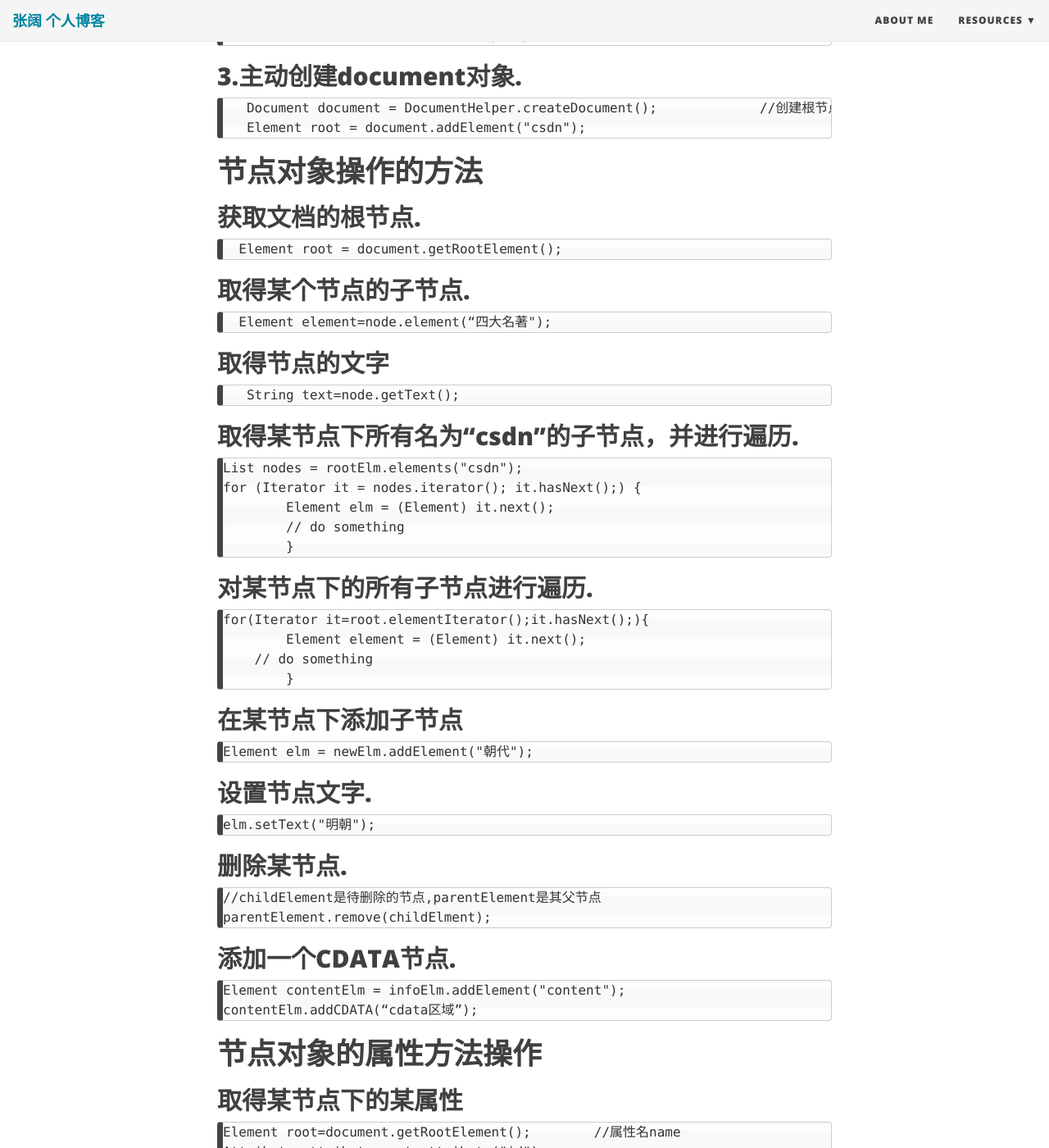
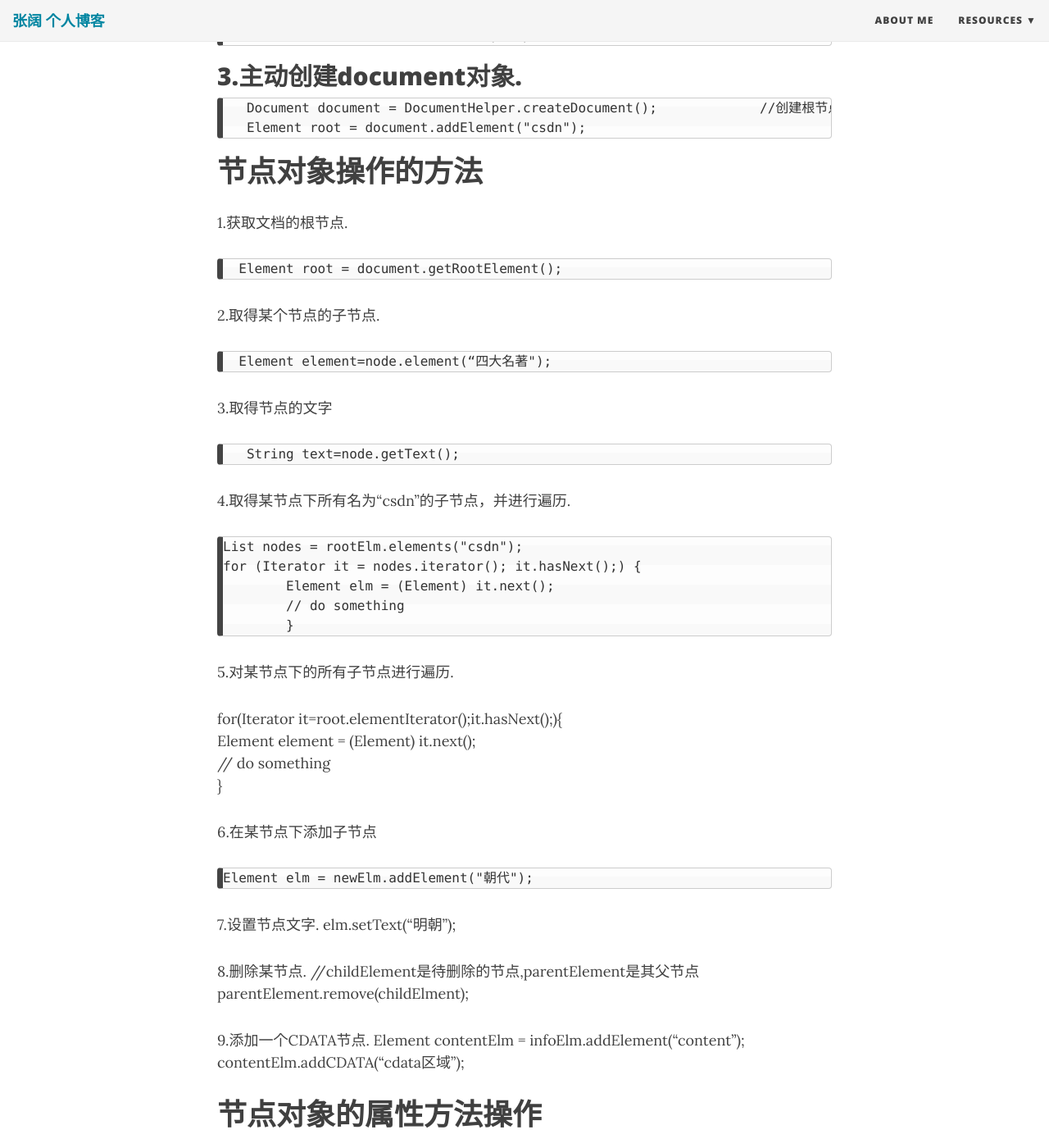
Before and after one commit to buoooou/blog.github.io, a Jekyll site: the page built from _posts/2017-08-26-dom4j.md, in a window 1280 px wide and 1400 px high, scrolled down 759 px. Shown: the whole window at 82% size. Built offline with Jekyll 4.4.1, drawn with Linux system fonts in a browser that asks for light colours; nearby versions of some CDN libraries.

Commit message:
Update 2017-08-26-dom4j.md

```diff
--- a/_posts/2017-08-26-dom4j.md
+++ b/_posts/2017-08-26-dom4j.md
@@ -23,47 +23,54 @@ dom4j是一个Java的XML API，是jdom的升级品，用来读写XML文件的。
 
 # 节点对象操作的方法
 
-## 获取文档的根节点.
+
+1.获取文档的根节点.
+
       Element root = document.getRootElement();
 
 
-## 取得某个节点的子节点.
+2.取得某个节点的子节点.
+
       Element element=node.element(“四大名著");
 
 
-## 取得节点的文字
+3.取得节点的文字
+
        String text=node.getText();
 
 
-## 取得某节点下所有名为“csdn”的子节点，并进行遍历.
-	List nodes = rootElm.elements("csdn");
+4.取得某节点下所有名为“csdn”的子节点，并进行遍历.
+
+    List nodes = rootElm.elements("csdn");
     for (Iterator it = nodes.iterator(); it.hasNext();) {
     	Element elm = (Element) it.next();
     	// do something
  	}
 
 
-## 对某节点下的所有子节点进行遍历.
-    for(Iterator it=root.elementIterator();it.hasNext();){
+5.对某节点下的所有子节点进行遍历.
+
+   for(Iterator it=root.elementIterator();it.hasNext();){
     	Element element = (Element) it.next();
         // do something
  	}
 
 
-## 在某节点下添加子节点
+6.在某节点下添加子节点
+
     Element elm = newElm.addElement("朝代");
 
 
-## 设置节点文字.
+7.设置节点文字.
 	elm.setText("明朝");
 
 
-## 删除某节点.
+8.删除某节点.
 	//childElement是待删除的节点,parentElement是其父节点
     parentElement.remove(childElment);
 
 
-## 添加一个CDATA节点.
+9.添加一个CDATA节点.
 	Element contentElm = infoElm.addElement("content");
     contentElm.addCDATA(“cdata区域”);
 
```
